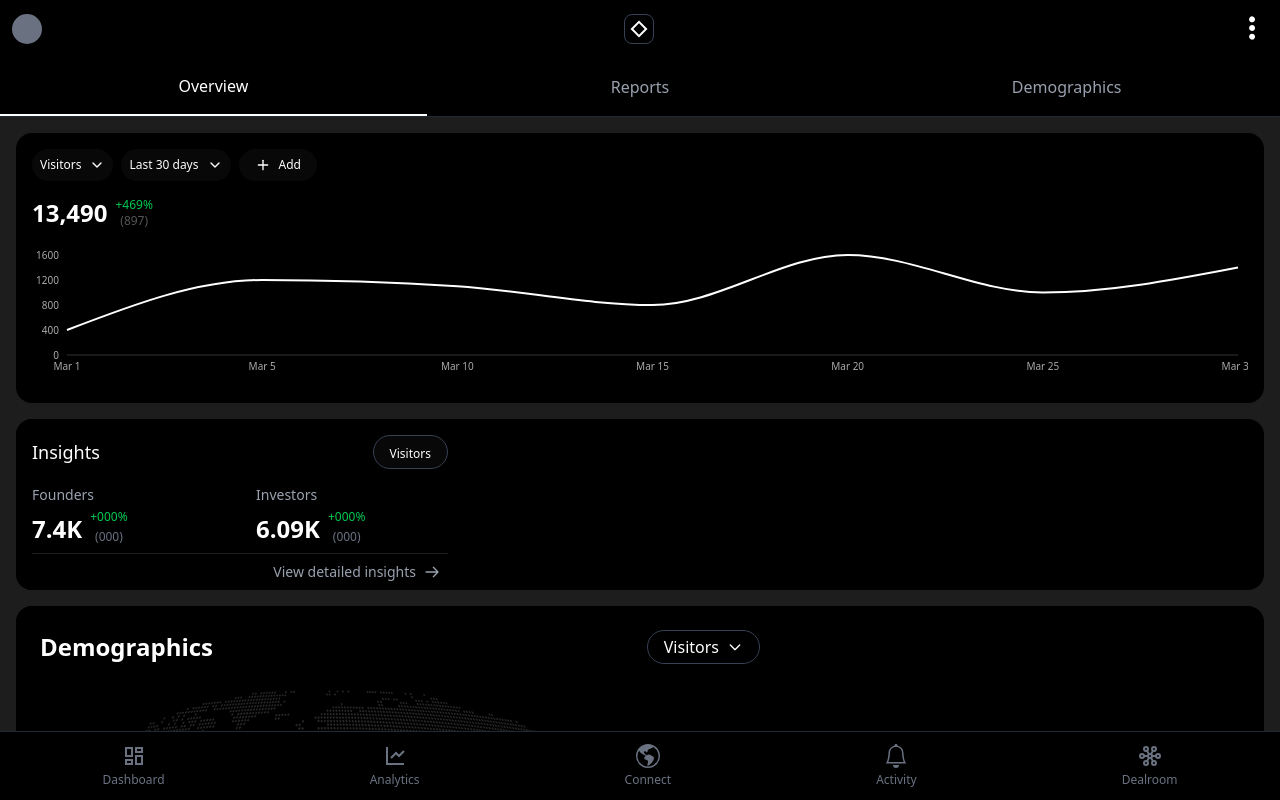
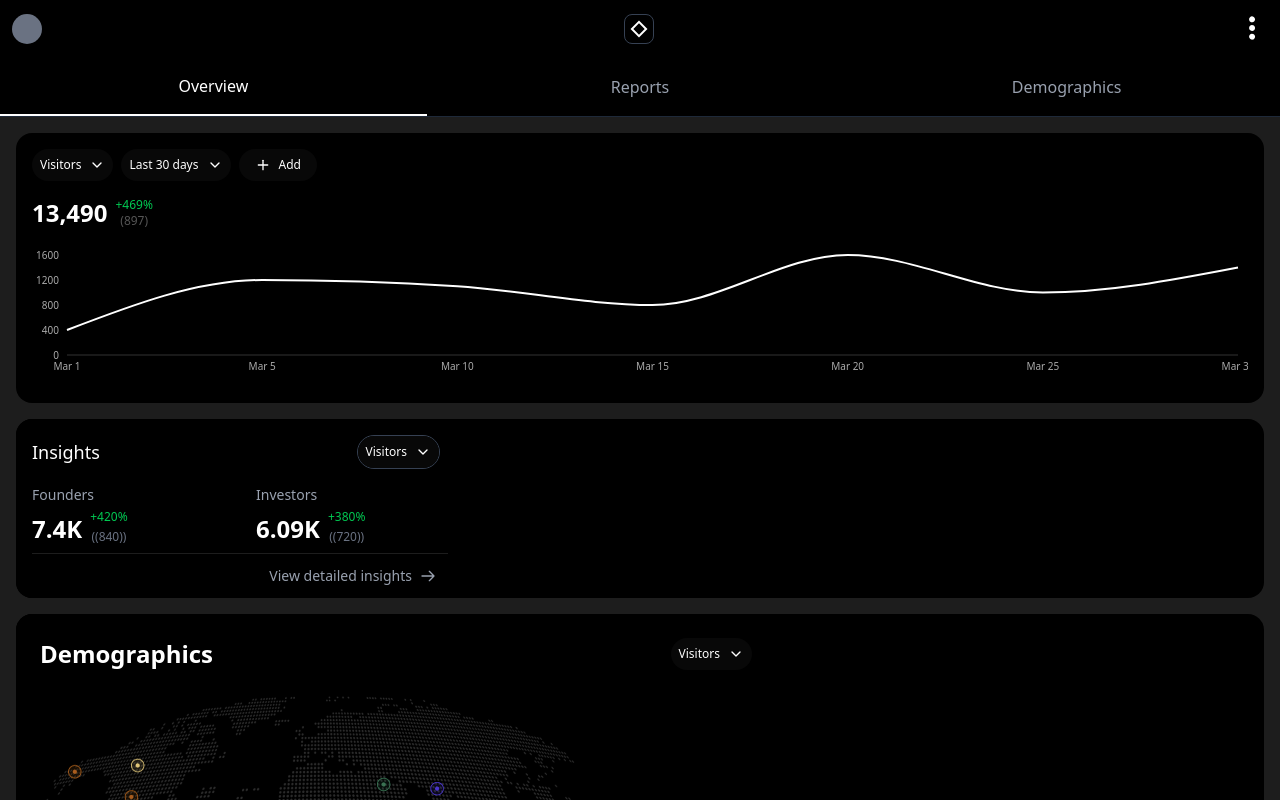
Before and after one commit to ravichandrapalla/vertxLabss, a React (Vite) app: page / in a window 1280 px wide. Built offline with nearby package versions, Linux system fonts and the light colour scheme.

Commit message:
logic fixes with mockdata

```diff
--- a/src/components/BottomNavigation.jsx
+++ b/src/components/BottomNavigation.jsx
@@ -8,7 +8,7 @@ import { RiLineChartLine } from "react-icons/ri";
 
 const BottomNavigation = ({ isActive = true }) => {
   return (
-    <div className="flex items-center justify-around py-3 bg-black border-t border-gray-800">
+    <div className="flex items-center justify-around py-3 bg-black border-t border-gray-800 md:hidden">
       <Link
         to="/dashboard"
         className={`flex flex-col items-center ${
--- a/src/components/graphs/DemoGraphicsCard.jsx
+++ b/src/components/graphs/DemoGraphicsCard.jsx
@@ -1,6 +1,7 @@
-import React from "react";
+import React, { useState } from "react";
 import { IN, US, CA, AE } from "country-flag-icons/react/3x2";
 import World from "../../../public/World.png";
+import Dropdown from "../ui/Dropdown";
 
 const getFlag = (param) => {
   switch (param) {
@@ -22,38 +23,78 @@ const getFlag = (param) => {
   }
 };
 
-const DemographicsCard = () => {
+const DemographicsCard = ({
+  demographicType,
+  demographicOptions,
+  mockData,
+  demographicDropdownOpen,
+  setDemographicDropdownOpen,
+  setDemographicType,
+}) => {
   // Sample data for the demographics
+  const [showAllCountries, setShowAllCountries] = useState(false);
   const countries = [
     { name: "India", flag: "🇮🇳", percentage: 40, color: "bg-indigo-500" },
     { name: "USA", flag: "🇺🇸", percentage: 25, color: "bg-amber-500" },
     { name: "CANADA", flag: "🇨🇦", percentage: 10, color: "bg-amber-200" },
     { name: "UAE", flag: "🇦🇪", percentage: 7, color: "bg-emerald-500" },
   ];
+  const currentData = mockData[demographicType]?.demographicsData || {};
+  const allDemographics = Object.entries(currentData).map(
+    ([country, percentage], index) => {
+      // Define a set of colors for the bars
+      const colors = [
+        "bg-purple-600",
+        "bg-orange-500",
+        "bg-red-500",
+        "bg-green-500",
+        "bg-blue-500",
+        "bg-yellow-500",
+        "bg-pink-500",
+        "bg-indigo-500",
+      ];
+      // Get corresponding flag emoji
+      const flagEmojis = {
+        India: "🇮🇳",
+        USA: "🇺🇸",
+        CANADA: "🇨🇦",
+        UAE: "🇦🇪",
+        UK: "🇬🇧",
+        Australia: "🇦🇺",
+        Germany: "🇩🇪",
+        France: "🇫🇷",
+      };
+
+      return {
+        country,
+        percentage,
+        color: colors[index % colors.length],
+        flag: flagEmojis[country] || country.substring(0, 2),
+      };
+    }
+  );
+  const selectedOption =
+    demographicOptions.find((opt) => opt.value === demographicType)?.label ||
+    "Visitors";
+  const displayDemographics = showAllCountries
+    ? allDemographics
+    : allDemographics.slice(0, 4);
 
   return (
     <div className="bg-black text-white p-6 rounded-xl w-full max-w-3xl">
-      <div className="border-[#1D1D1D] border-b pb-4">
+      <div className="border-[]">
         <div className="flex justify-between items-center mb-6">
           <h2 className="text-2xl font-bold">Demographics</h2>
           <div className="relative">
-            <div className="bg-black bg-opacity-40 border border-gray-700 rounded-full px-4 py-1 flex items-center">
-              <span className="mr-2">Visitors</span>
-              <svg
-                xmlns="http://www.w3.org/2000/svg"
-                className="h-4 w-4"
-                fill="none"
-                viewBox="0 0 24 24"
-                stroke="currentColor"
-              >
-                <path
-                  strokeLinecap="round"
-                  strokeLinejoin="round"
-                  strokeWidth={2}
-                  d="M19 9l-7 7-7-7"
-                />
-              </svg>
-            </div>
+            <Dropdown
+              options={demographicOptions}
+              selected={selectedOption}
+              onChange={setDemographicType}
+              isOpen={demographicDropdownOpen}
+              onToggle={() =>
+                setDemographicDropdownOpen(!demographicDropdownOpen)
+              }
+            />
           </div>
         </div>
         <div className="flex mb-4">
@@ -93,7 +134,7 @@ const DemographicsCard = () => {
         ))}
       </div> */}
         <div className="space-y-4">
-          {countries.map((country, index) => (
+          {displayDemographics.map((country, index) => (
             <div key={index} className="flex items-center">
               <div className="w-12 h-8 border border-gray-700 rounded-md flex items-center justify-center mr-4">
                 {getFlag(country.flag)}
--- a/src/components/graphs/InsightsCard.jsx
+++ b/src/components/graphs/InsightsCard.jsx
@@ -1,24 +1,49 @@
 import React from "react";
+import Dropdown from "../ui/Dropdown";
 
-const InsightsCard = () => {
+const InsightsCard = ({
+  insightType,
+  insightOptions,
+  mockData,
+  insightDropdownOpen,
+  setInsightDropdownOpen,
+  setInsightType,
+}) => {
+  const selectedOption =
+    insightOptions.find((opt) => opt.value === insightType)?.label ||
+    "Visitors";
+
+  // Get the current data
+  const currentData = mockData[insightType];
   return (
     <div className="bg-black text-white pt-4 px-4 rounded-xl w-full max-w-md">
       <div className="pb-2 border-[#1D1D1D] border-b">
         <div className="flex justify-between items-center mb-4">
           <h2 className="text-lg ">Insights</h2>
-          <div className="bg-[#080808] bg-opacity-40 border border-gray-700 rounded-full px-4 py-1">
-            <span className="text-xs">Visitors</span>
-          </div>
+          <Dropdown
+            options={insightOptions}
+            selected={selectedOption}
+            onChange={setInsightType}
+            isOpen={insightDropdownOpen}
+            onToggle={() => setInsightDropdownOpen(!insightDropdownOpen)}
+            className="bg-[#080808] bg-opacity-40 border border-gray-700 rounded-full"
+          />
         </div>
 
         <div className="grid grid-cols-2 gap-8">
           <div>
             <div className="text-sm text-gray-400 mb-1">Founders</div>
             <div className="flex items-end">
-              <div className="text-2xl font-bold mr-2">7.4K</div>
+              <div className="text-2xl font-bold mr-2">
+                {currentData?.insights?.founders.total || "7.4K"}
+              </div>
               <div className="flex flex-col items-center">
-                <span className="text-green-500 text-xs mb-1">+000%</span>
-                <span className="text-gray-500 text-xs">(000)</span>
+                <span className="text-green-500 text-xs mb-1">
+                  {currentData?.insights?.founders.growth || "+000%"}
+                </span>
+                <span className="text-gray-500 text-xs">
+                  ({currentData?.insights?.founders.valueChange || "000"})
+                </span>
               </div>
             </div>
           </div>
@@ -26,17 +51,23 @@ const InsightsCard = () => {
           <div>
             <div className="text-sm text-gray-400 mb-1">Investors</div>
             <div className="flex items-end">
-              <div className="text-2xl font-bold mr-2">6.09K</div>
+              <div className="text-2xl font-bold mr-2">
+                {currentData?.insights?.investors.total || "6.09K"}
+              </div>
               <div className="flex flex-col items-center">
-                <div className="text-green-500 text-xs mb-1">+000%</div>
-                <div className="text-gray-500 text-xs">(000)</div>
+                <div className="text-green-500 text-xs mb-1">
+                  {currentData?.insights?.investors.growth || "+000%"}
+                </div>
+                <div className="text-gray-500 text-xs">
+                  ({currentData?.insights?.investors.valueChange || "000"})
+                </div>
               </div>
             </div>
           </div>
         </div>
       </div>
 
-      <div className="flex justify-end p-2">
+      <div className="flex justify-end p-3">
         <button className="flex items-center text-sm text-gray-400 hover:text-white">
           <span className="mr-2">View detailed insights</span>
           <svg
--- a/src/pages/MainPage.jsx
+++ b/src/pages/MainPage.jsx
@@ -15,6 +15,7 @@ import VisiorsGraphCard from "../components/graphs/VisitorsGraphCard";
 
 import InsightsCard from "../components/graphs/InsightsCard";
 import DemographicsCard from "../components/graphs/DemoGraphicsCard";
+import { useSelector } from "react-redux";
 
 const mockData = {
   visitors: {
@@ -75,6 +76,18 @@ const mockData = {
       UK: 5,
       Australia: 3,
     },
+    insights: {
+      founders: {
+        total: "7.4K",
+        growth: "+420%",
+        valueChange: "(840)",
+      },
+      investors: {
+        total: "6.09K",
+        growth: "+380%",
+        valueChange: "(720)",
+      },
+    },
   },
   connections: {
     total: 3490,
@@ -133,6 +146,18 @@ const mockData = {
       UAE: 8,
       UK: 7,
       Australia: 4,
+    },
+    insights: {
+      founders: {
+        total: "4.2K",
+        growth: "+210%",
+        valueChange: "(375)",
+      },
+      investors: {
+        total: "3.7K",
+        growth: "+170%",
+        valueChange: "(310)",
+      },
     },
   },
   interactions: {
@@ -193,6 +218,18 @@ const mockData = {
       UK: 8,
       Australia: 5,
     },
+    insights: {
+      founders: {
+        total: "5.8K",
+        growth: "+150%",
+        valueChange: "(420)",
+      },
+      investors: {
+        total: "4.9K",
+        growth: "+130%",
+        valueChange: "(355)",
+      },
+    },
   },
   impressions: {
     total: 8700,
@@ -252,6 +289,18 @@ const mockData = {
       UK: 6,
       Australia: 4,
     },
+    insights: {
+      founders: {
+        total: "8.1K",
+        growth: "+290%",
+        valueChange: "(850)",
+      },
+      investors: {
+        total: "7.2K",
+        growth: "+230%",
+        valueChange: "(690)",
+      },
+    },
   },
 };
 const mockCountriesData = {
@@ -263,6 +312,7 @@ const mockCountriesData = {
   Australia: 7.3,
 };
 const MainPage = () => {
+  const { activeTab } = useSelector((state) => state.activeTab);
   const [metricType, setMetricType] = useState("visitors");
   const [timeRange, setTimeRange] = useState("last30days");
   const [insightType, setInsightType] = useState("visitors");
@@ -391,9 +441,9 @@ const MainPage = () => {
     { label: "Interactions", value: "interactions" },
     { label: "Impressions", value: "impressions" },
   ];
+  const getActiveTab = () => {
+    if (activeTab === "Overview") {
       return (
-    //Visiors card jsx
-    <>
         <div className="flex flex-col space-y-4 min-h-screen w-screen bg-[#1D1D1D] text-white p-4">
           <div className=" max-h-[270px] rounded-2xl overflow-hidden bg-[#000000] ">
             <VisiorsGraphCard
@@ -422,13 +472,56 @@ const MainPage = () => {
             />
           </div>
           <div className=" max-h-[180px] rounded-2xl overflow-hidden bg-[#000000] ">
-          <InsightsCard />
+            <InsightsCard
+              insightType={insightType}
+              setInsightType={setInsightType}
+              insightOptions={metricOptions}
+              insightDropdownOpen={insightDropdownOpen}
+              setInsightDropdownOpen={setInsightDropdownOpen}
+              mockData={mockData}
+            />
           </div>
           <div className=" max-h-[572px] rounded-2xl overflow-hidden bg-[#000000] ">
-          <DemographicsCard />
+            <DemographicsCard
+              demographicType={demographicType}
+              setDemographicType={setDemographicType}
+              demographicOptions={metricOptions}
+              demographicDropdownOpen={demographicDropdownOpen}
+              setDemographicDropdownOpen={setDemographicDropdownOpen}
+              mockData={mockData}
+            />
           </div>
         </div>
-    </>
+      );
+    }
+    if (activeTab === "Reports") {
+      return (
+        <div className="flex items-center justify-center   text-white">
+          <p>{`${activeTab} coming soon`}</p>
+        </div>
+      );
+    }
+    if (activeTab === "Demographics") {
+      return (
+        <div className="flex flex-col space-y-4 min-h-screen w-screen bg-[#1D1D1D] text-white p-4">
+          {" "}
+          <div className=" max-h-[572px] rounded-2xl overflow-hidden bg-[#000000] ">
+            <DemographicsCard
+              demographicType={demographicType}
+              setDemographicType={setDemographicType}
+              demographicOptions={metricOptions}
+              demographicDropdownOpen={demographicDropdownOpen}
+              setDemographicDropdownOpen={setDemographicDropdownOpen}
+              mockData={mockData}
+            />
+          </div>
+        </div>
+      );
+    }
+  };
+  return (
+    //Visiors card jsx
+    <>{getActiveTab()}</>
   );
 };
 
```
Lines whose indentation alone changed are shown as unchanged.
